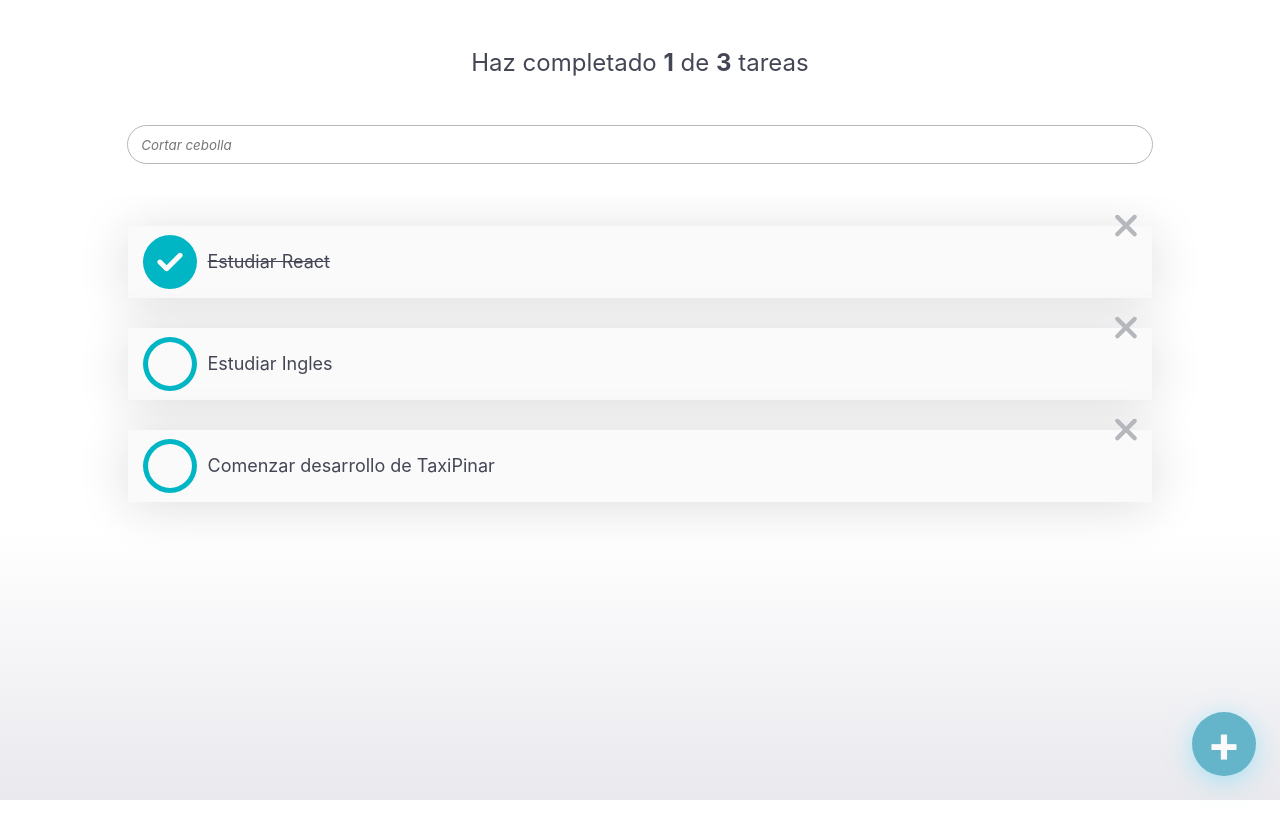
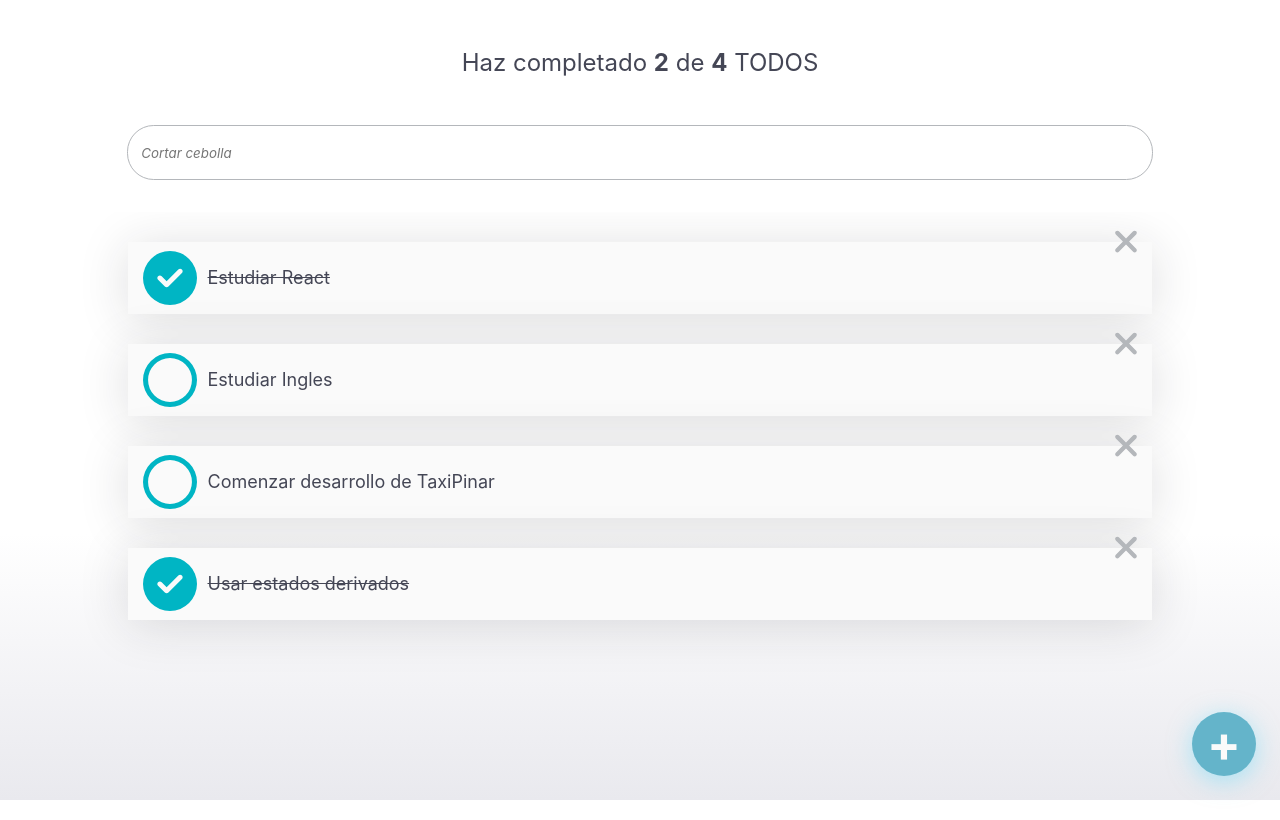
Before and after one commit to laurymesa01/curso-react-intro, a React (Create React App) app: page / in a window 1280 px wide. Built offline with nearby package versions, Linux system fonts and the light colour scheme.

Commit message:
Searching todos

```diff
--- a/src/App.js
+++ b/src/App.js
@@ -22,17 +22,39 @@ const defaultTodos = [
     text: 'Comenzar desarrollo de TaxiPinar',
     completed: false
   },
+  {
+    text: 'Usar estados derivados',
+    completed: true
+  },
 ]
 
 function App() {
+
+  const [todos, setTodos] = React.useState(defaultTodos);
+  const [searchValue, setsearchValue] = React.useState('');
+
+  const completedTodos = todos.filter(todo => todo.completed).length;
+  const totalTodos = todos.length;
+
+  const searchedTodos = todos.filter(todo => {
+    const todoText = todo.text.toLowerCase();
+    const todoSearch = searchValue.toLocaleLowerCase();
+    return todoText.includes(todoSearch)
+  });
+
+
   return (
     <>
-      <TodoCounter total={3} completed={1}/>
-      <TodoSearch/>
+      <TodoCounter total={ totalTodos } completed={ completedTodos }/>
+      <TodoSearch
+        searchValue = { searchValue }
+        setsearchValue = { setsearchValue }
+      />
 
       <TodoList>
-        {defaultTodos.map(todo => (
+        {searchedTodos.map(todo => (
           <TodoItem
+          setTodos = { setTodos }
             key = {todo.key}
             text = {todo.text}
             completed = {todo.completed}
--- a/src/CreateTodoButton.js
+++ b/src/CreateTodoButton.js
@@ -3,7 +3,12 @@ import './CreateTodoButton.css';
 
 function CreateTodoButton(props) {
     return (
-        <button className="createTodo-container">+</button>
+        <button className="createTodo-container" onClick= { (event) => {
+            console.log('Le diste click')
+            console.log(event.target);
+            } }>
+            +
+        </button>
     );
 }
 
--- a/src/TodoCounter.js
+++ b/src/TodoCounter.js
@@ -1,9 +1,9 @@
 import './TodoCounter.css';
 
-function TodoCounter({total, completed}) {
+function TodoCounter({ total, completed }) {
     return (
         <h1 className="title">
-            Haz completado <span>{ completed }</span> de <span>{ total }</span> tareas
+            Haz completado <span>{ completed }</span> de <span>{ total }</span> TODOS
         </h1>
     );
 }
--- a/src/TodoItem.js
+++ b/src/TodoItem.js
@@ -1,9 +1,15 @@
 import './TodoItem.css';
 
 function TodoItem(props) {
+
     return (
         <li className="todo-item">
-            <span className={ `icon icon-check ${props.completed && "icon-check--active"}` }></span>
+            <span   className={ `icon icon-check ${props.completed && "icon-check--active"}` }
+                    onClick = {() => {
+                        props.setTodos
+                    }}>
+
+            </span>
             <p className={`todo-item-p ${props.completed && "todo-item-p--complete"}`}>{ props.text }</p>
             <span className={`icon icon-delete`}></span>
         </li>
--- a/src/TodoList.js
+++ b/src/TodoList.js
@@ -1,6 +1,6 @@
 import './TodoList.css'
 
-function TodoList({ children }) {
+function TodoList({ children}) {
     return (
         <ul className="todo-list">
             {children}
--- a/src/TodoSearch.css
+++ b/src/TodoSearch.css
@@ -6,12 +6,11 @@
 
   .search-container input {
     width: 80%;
-    height: 2.8em;
+    height: 4em;
     border-radius: 2em;
     border: 1px solid #b4b7bb;
     text-indent: 1em;
     font-style: italic;
-    appearance: outline;
   }
 
   .search-container input:focus {
--- a/src/TodoSearch.js
+++ b/src/TodoSearch.js
@@ -1,9 +1,16 @@
+import React from "react";
 import './TodoSearch.css';
 
-function TodoSearch() {
+function TodoSearch({ searchValue, setsearchValue}) {
+
     return (
         <div className="search-container">
-            <input placeholder="Cortar cebolla"/>
+            <input  placeholder="Cortar cebolla"
+                    value= { searchValue }
+                    onChange = { (event) => {
+                        setsearchValue(event.target.value);
+                    }}
+            />
         </div>
     );
 }
```
